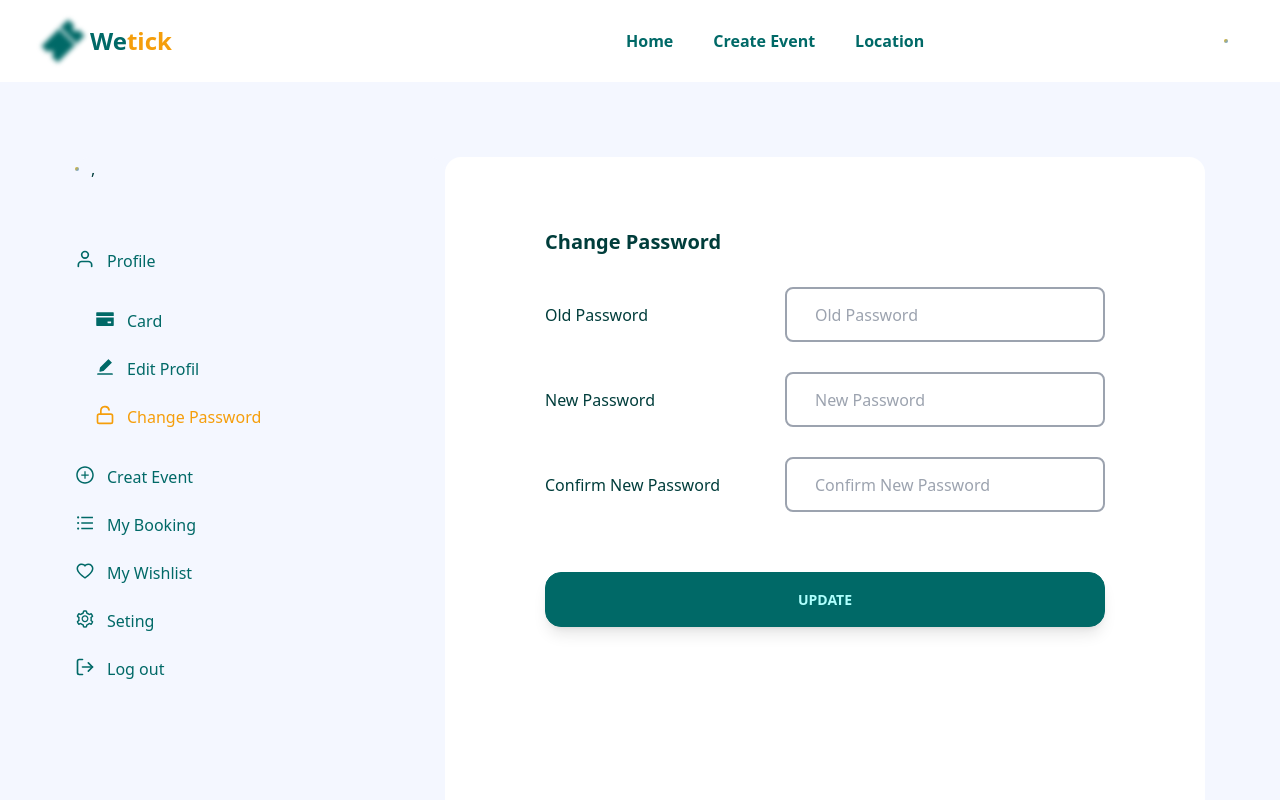
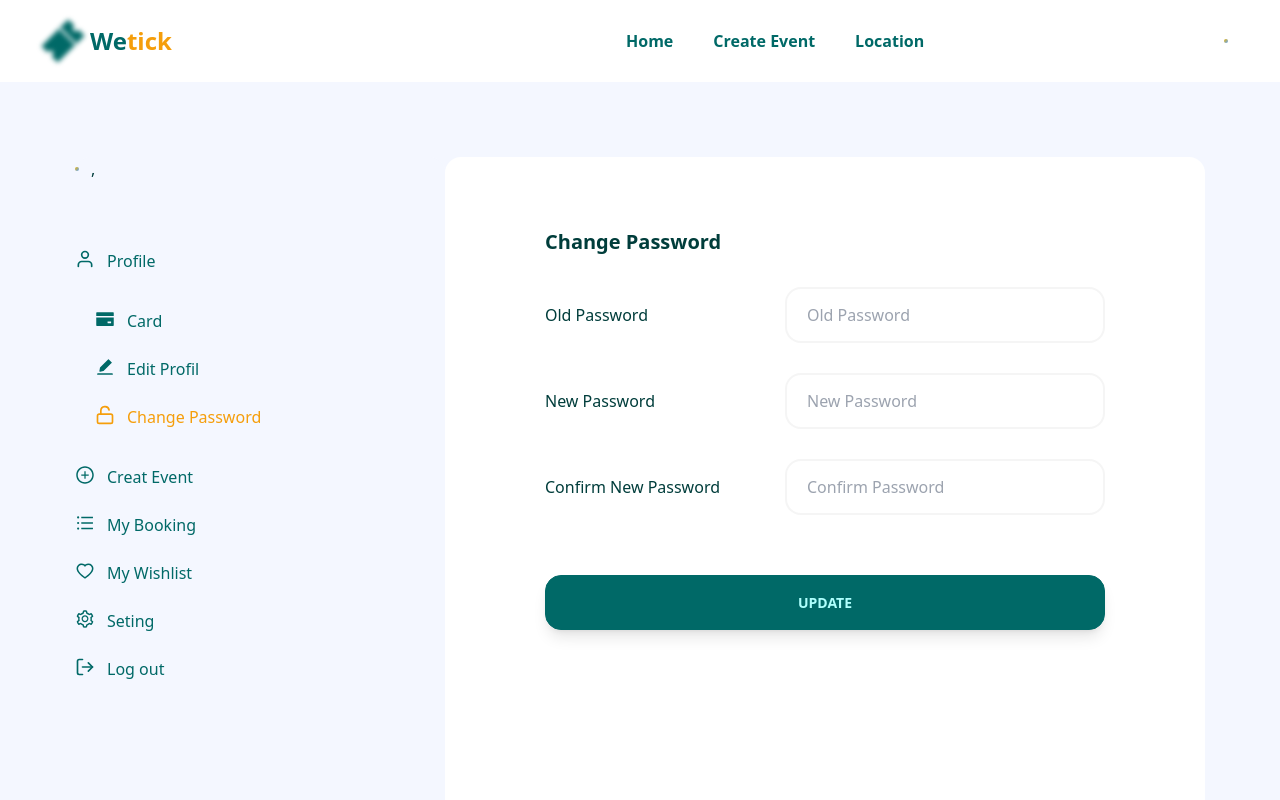
Before and after one commit to putubagus13/fw15-fronend, a React (Vite) app: page /ChangePassword in a window 1280 px wide. Shown: the top 800 px of the page. Built offline with nearby package versions, Linux system fonts and the light colour scheme; no server answers.

Commit message:
integrate the change password page

```diff
--- a/src/pages/ChangePassword.jsx
+++ b/src/pages/ChangePassword.jsx
@@ -1,5 +1,5 @@
 import {Link} from "react-router-dom"
-import { BsWhatsapp, BsFacebook } from "react-icons/bs"
+import { BsWhatsapp, BsFacebook, BsCheckCircleFill } from "react-icons/bs"
 import {AiOutlinePlusCircle,
         AiFillEdit,
         AiFillCreditCard,
@@ -16,6 +16,105 @@ import { useDispatch, useSelector } from "react-redux"
 import { logout} from "../redux/reducers/auth"
 import http from "../helper/http"
 import { useNavigate } from "react-router-dom"
+import { Formik } from "formik"
+import * as Yup from "yup"
+import propTypes from "prop-types"
+import {MdError} from "react-icons/md"
+
+const validationSchema = Yup.object({
+    oldPassword: Yup.string().required("Old password is invalid"),
+    newPassword: Yup.string().required("New password is invalid"),
+    confirmPassword: Yup.string().oneOf([Yup.ref("newPassword"), null], "Password must match").required("Confirm Password is invalid"),
+})
+
+const FormChangePassword = ({values,
+    errors,
+    touched,
+    handleChange,
+    handleBlur,
+    handleSubmit,
+    isSubmitting,
+    errorMessage,
+    successMessage
+    })=>{
+    return(
+        <form id="form" onSubmit={handleSubmit} className="inline-block md:h-[900px] w-full bg-white px-[20px] md:px-[100px] py-[50px] md:py-[70px] rounded-2xl flex-1">
+            <h1 className="font-bold text-[20px] text-secondary">Change Password</h1>
+            {errorMessage && (<div className="flex flex-row justify-center alert alert-error shadow-lg text-white text-lg my-3"><MdError size={30}/>{errorMessage}</div>)}
+            {successMessage && (<div className="flex flex-row justify-center alert alert-info shadow-lg text-white text-lg my-3"><BsCheckCircleFill size={30}/>{successMessage}</div>)}
+            <div className="block md:flex justify-start items-center gap-[10px] my-[30px]">
+                <div className="w-[230px] flex-initial font-[400] text-secondary">Old Password</div>
+                <div className="flex-1 form-control flex flex-col">
+                    <input
+                        type="password"
+                        name="oldPassword"
+                        placeholder="Old Password"
+                        className= {`input input-bordered ${errors.oldPassword && touched.oldPassword && "input-error"} text-secondary h-14 w-full border-2 rounded-2xl px-5`}
+                        onChange={handleChange}
+                        onBlur={handleBlur}
+                        value={values.oldPassword}
+                    />
+                    {errors.oldPassword && touched.oldPassword && (
+                        <label className="label">
+                            <span className="label-text-alt text-error">{errors.oldPassword}</span>
+                        </label>)
+                    }
+                </div>
+            </div>
+            <div className="block md:flex justify-start items-center gap-[10px] my-[30px]">
+                <div className="w-[230px] flex-initial font-[400] text-secondary">New Password</div>
+                <div className="flex-1 form-control flex flex-col">
+                    <input
+                        type="password"
+                        name="newPassword"
+                        placeholder="New Password"
+                        className= {`input input-bordered ${errors.newPassword && touched.newPassword && "input-error"} text-secondary h-14 w-full border-2 rounded-2xl px-5`}
+                        onChange={handleChange}
+                        onBlur={handleBlur}
+                        value={values.newPassword}
+                    />
+                    {errors.newPassword && touched.newPassword && (
+                        <label className="label">
+                            <span className="label-text-alt text-error">{errors.newPassword}</span>
+                        </label>)
+                    }
+                </div>
+            </div>
+            <div className="block md:flex justify-start items-center gap-[10px] my-[30px]">
+                <div className="w-[230px] flex-initial font-[400] text-secondary">Confirm New Password</div>
+                <div className="flex-1 form-control flex flex-col">
+                    <input
+                        type="password"
+                        name="confirmPassword"
+                        placeholder="Confirm Password"
+                        className= {`input input-bordered ${errors.confirmPassword && touched.confirmPassword && "input-error"} text-secondary h-14 w-full border-2 rounded-2xl px-5`}
+                        onChange={handleChange}
+                        onBlur={handleBlur}
+                        value={values.confirmPassword}
+                    />
+                    {errors.confirmPassword && touched.confirmPassword && (
+                        <label className="label">
+                            <span className="label-text-alt text-error">{errors.confirmPassword}</span>
+                        </label>)
+                    }
+                </div>
+            </div>
+            <button disabled={isSubmitting} className="w-full h-[55px] rounded-2xl md:my-[30px] btn btn-primary shadow-lg my-3" type="submit">Update</button>
+
+        </form>
+    )
+}
+FormChangePassword.propTypes = {
+    values: propTypes.objectOf(propTypes.string),
+    errors: propTypes.objectOf(propTypes.string),
+    touched: propTypes.objectOf(propTypes.bool),
+    handleChange: propTypes.func,
+    handleBlur: propTypes.func,
+    handleSubmit: propTypes.func,
+    isSubmitting: propTypes.bool,
+    errorMessage: propTypes.string,
+    successMessage: propTypes.string
+}
 
 
 function ChangePassword(){
@@ -24,6 +123,8 @@ function ChangePassword(){
     const token = useSelector(state => state.auth.token)
     const [menuBar, setMenuBar] = React.useState('')
     const [profile, setProfile] = React.useState({})
+    const [successMessage, setSuccessMessage] = React.useState("")
+    const [errorMessage, setErrorMessage] = React.useState("")
 
     React.useEffect(()=>{
         async function getProfileUser(){
@@ -44,6 +145,29 @@ function ChangePassword(){
     function doLogout(){
         dispatch(logout())
         navigate("/")
+    }
+
+    async function doChangePassword(values, {setSubmitting, setErrors}){
+        try {
+            const body = new URLSearchParams(values).toString()
+            const {data} = await http(token).patch("/changePassword", body)
+            console.log(data)
+            setSuccessMessage(data.message)
+            setSubmitting(false)
+        } catch (error) {
+            const message = error?.response?.data?.message
+            if(message){
+                if(error?.response?.data?.results){
+                    setErrors({
+                        oldPassword: error.response.data.results.filter(item => item.param === "email")[0].message,
+                        newPassword: error.response.data.results.filter(item => item.param === "email")[0].message,
+                        confirmPassword: error.response.data.results.filter(item => item.param === "email")[0].message,
+                    })
+                }else{
+                    setErrorMessage(message)
+                }
+            }
+        }
     }
     return(
         <>
@@ -99,24 +223,18 @@ function ChangePassword(){
                         </ul>
                     </div>
                 </aside>
-
-                <form className="inline-block md:h-[900px] w-full bg-white px-[20px] md:px-[100px] py-[50px] md:py-[70px] rounded-2xl flex-1">
-                    <h1 className="font-bold text-[20px] text-secondary">Change Password</h1>
-                    <div className="block md:flex justify-start items-center gap-[10px] my-[30px]">
-                        <div className="w-[230px] flex-initial font-[400] text-secondary">Old Password</div>
-                        <div className="flex-1"><input type="password" placeholder="Old Password" className="border-2 h-[55px] w-full px-[28px] input text-secondary border-neutral" /></div>
-                    </div>
-                    <div className="block md:flex justify-start items-center gap-[10px] my-[30px]">
-                        <div className="w-[230px] flex-initial font-[400] text-secondary">New Password</div>
-                        <div className="flex-1"><input type="password" placeholder="New Password" className="border-2 h-[55px] w-full px-[28px] input text-secondary border-neutral" /></div>
-                    </div>
-                    <div className="block md:flex justify-start items-center gap-[10px] my-[30px]">
-                        <div className="w-[230px] flex-initial font-[400] text-secondary">Confirm New Password</div>
-                        <div className="flex-1"><input type="password" placeholder="Confirm New Password" className="border-2 h-[55px] w-full px-[28px] input text-secondary border-neutral" /></div>
-                    </div>
-                    <button className="w-full h-[55px] rounded-2xl md:my-[30px] btn btn-primary shadow-lg my-3" type="input">Update</button>
-
-                </form>
+                <Formik
+                        initialValues={{
+                            oldPassword: "" ,
+                            newPassword: "",
+                            confirmPassword: ""}}
+                        validationSchema = {validationSchema}
+                        onSubmit={doChangePassword}
+                        >
+                        {(props) => (
+                            <FormChangePassword {...props} errorMessage={errorMessage} successMessage={successMessage} />
+                        )}
+                </Formik>
             </main>
             <footer className="h-[476px] px-[30px] md:px-[20%] w-full md:py-10 md:bg-[#F4F7FF]">
                 <div className="md:flex md:justify-between">
```
